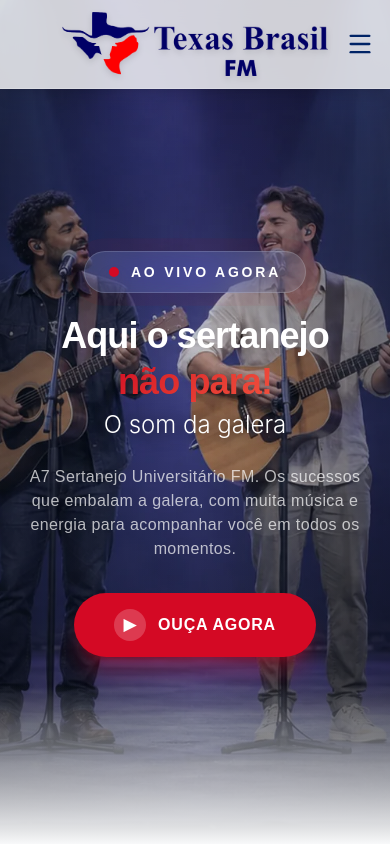
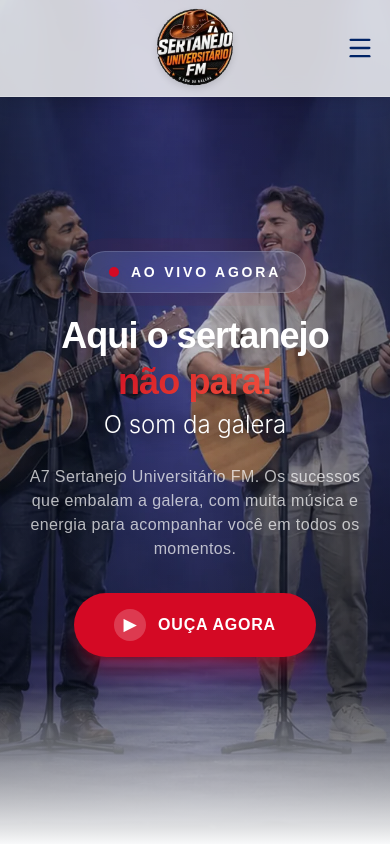
Before and after one commit to dborgesdev/a7sertanejouniversitario, a React (Vite) app: page / in a window 390 px wide. Shown: the top 844 px of the page. Built offline with nearby package versions, Linux system fonts and the light colour scheme; a web font is replaced by a local one.

Commit message:
fix: aplica logo oficial no header e rodapé com tamanhos responsivos

```diff
--- a/src/components/Footer.tsx
+++ b/src/components/Footer.tsx
@@ -9,13 +9,11 @@ export function Footer() {
         <div className="mx-auto max-w-7xl px-4">
           <div className="flex flex-col items-center gap-8 text-center">
             <img
-              src="/images/logo-texas-brasil.png"
+              src="/images/logo-a7sertanejouniversitario.webp"
               alt="A7 Sertanejo Universitário FM"
-              style={{
-                filter:
-                  "drop-shadow(0 0 5px rgba(255, 255, 255, 1)) drop-shadow(0 0 30px rgba(255, 255, 255, 1))",
-              }}
-              className="h-16 w-auto"
+              width={256}
+              height={256}
+              className="h-36 w-36 object-contain sm:h-40 sm:w-40"
             />
             <p className="font-display text-lg font-bold text-primary-foreground/80 tracking-wide">
               O som da galera
--- a/src/components/Header.tsx
+++ b/src/components/Header.tsx
@@ -14,7 +14,7 @@ export function Header() {
   // Cores baseadas na identidade visual: Azul Marinho (#002366) e Vermelho (#E31837)
   return (
     <header className="fixed top-0 left-0 right-0 z-50 transition-all duration-500 not-italic bg-white/80 backdrop-blur-md shadow-lg border-b border-white/20">
-      <div className="mx-auto flex max-w-7xl items-center justify-center px-4 py-3 lg:px-8 relative">
+      <div className="mx-auto flex max-w-7xl items-center justify-center px-4 py-2 lg:px-8 relative">
         {/* Menu Esquerda */}
         <nav className="hidden gap-8 md:flex absolute left-8">
           {menuItems.slice(0, 3).map((item) => (
@@ -31,14 +31,16 @@ export function Header() {
         {/* Logo Central */}
         <a href="#hero" className="flex items-center">
           <img
-            src="/images/logo-texas-brasil.png"
+            src="/images/logo-a7sertanejouniversitario.webp"
             alt="A7 Sertanejo Universitário FM"
-            className="h-16 w-auto drop-shadow-md transition-transform duration-300 hover:scale-105"
+            width={256}
+            height={256}
+            className="h-20 w-auto object-contain drop-shadow-md transition-transform duration-300 hover:scale-105 sm:h-24"
           />
         </a>
 
         {/* Menu Direita */}
-        <nav className="hidden gap-8 md:flex absolute right-8 items-center">
+        <nav className="hidden gap-6 lg:gap-8 md:flex absolute right-8 items-center">
           {menuItems.slice(3).map((item) => (
             <a
               key={item.label}
```
Also changed, not shown: public/images/logo-a7sertanejouniversitario.webp (added).
